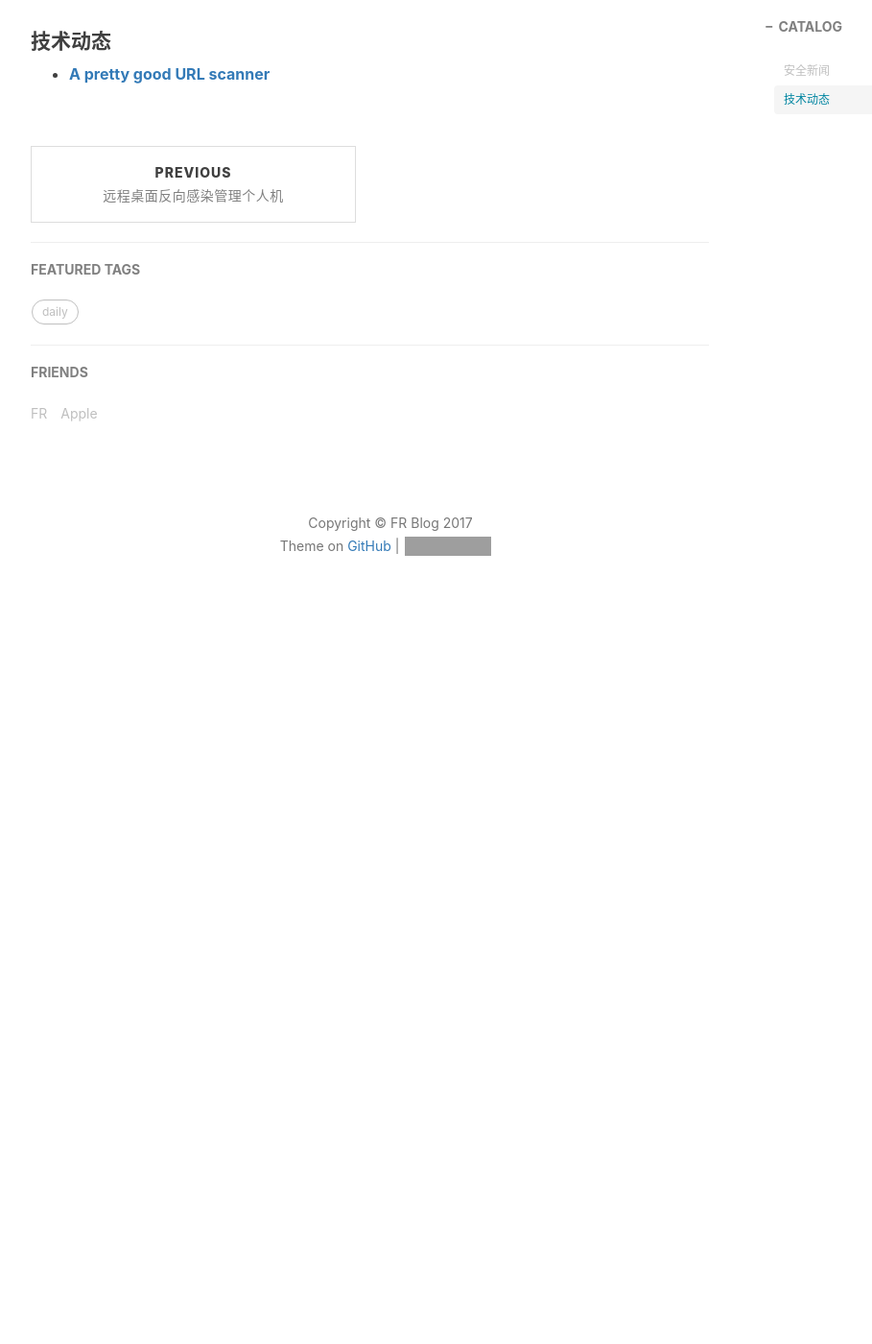
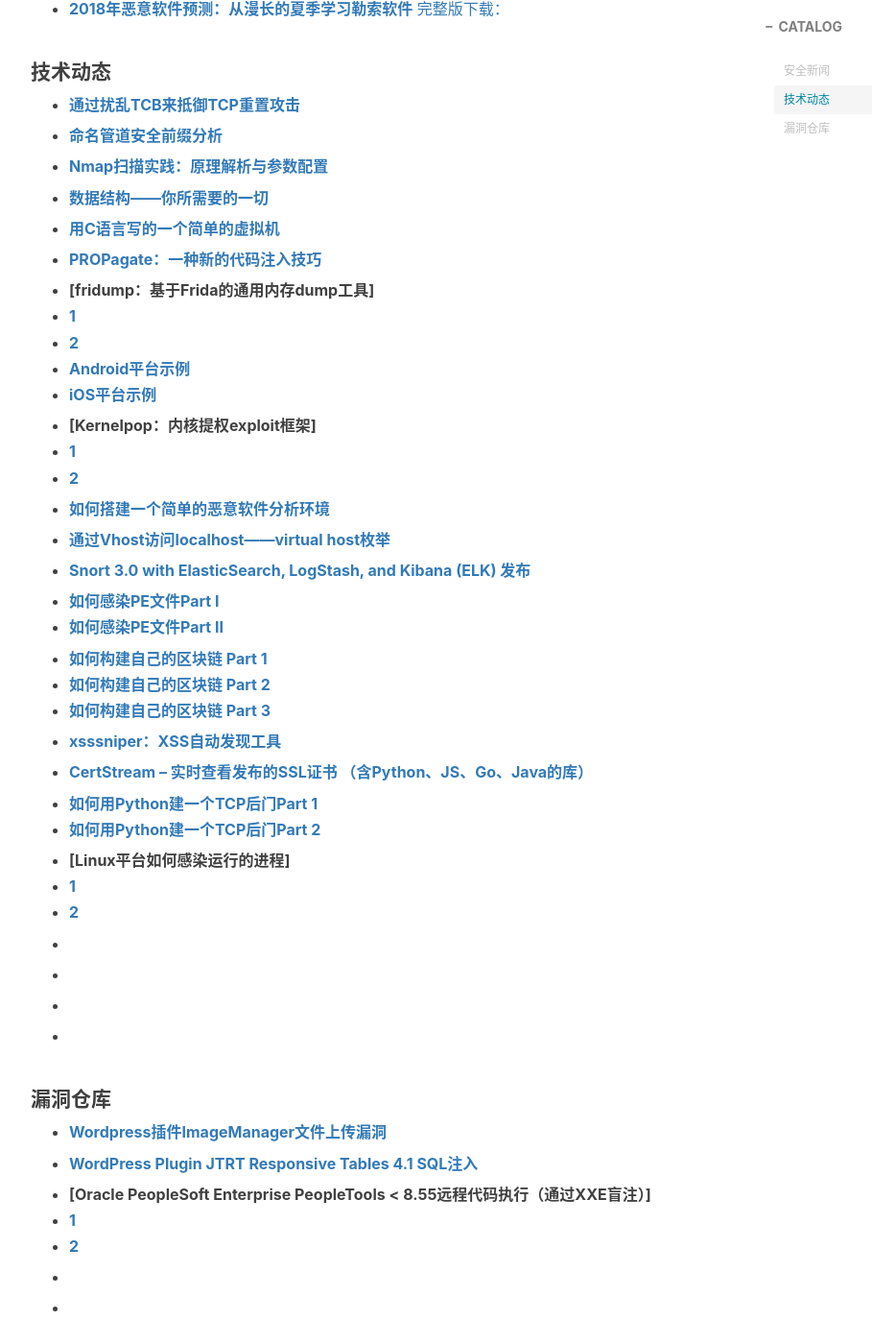
Before and after one commit to flankeraptor/flankeraptor.github.io, a Jekyll site: the page built from _posts/2017-11-07-01-20171107-安全态势.md, in a window 1280 px wide and 1400 px high, scrolled down 642 px. Shown: the whole window at 96% size, without its empty margins (233-1142 px from the left). Built offline with Jekyll 4.4.1, drawn with Linux system fonts in a browser that asks for light colours; nearby versions of some CDN libraries; comment, search, counter and statistics services are not loaded; before the commit the page ends 1315 px from its top, so only the background shows below that; grey boxes are pictures that could not be loaded.

Commit message:
Update 2017-11-07-01-20171107-安全态势.md

```diff
--- a/_posts/2017-11-07-01-20171107-安全态势.md
+++ b/_posts/2017-11-07-01-20171107-安全态势.md
@@ -8,9 +8,78 @@ header-img: img/post-bg-dailysec.jpg
 catalog: true
 tags:
     - daily
+    - vulnerability
 ---
 #### 安全新闻
 - **[五组数字看懂2017年网络安全大势](https://www.csoonline.com/article/3153707/security/top-5-cybersecurity-facts-figures-and-statistics-for-2017.html)**
 
+- **[2018年恶意软件预测：从漫长的夏季学习勒索软件](https://nakedsecurity.sophos.com/2017/11/03/2018-malware-forecast-learning-from-the-long-summer-of-ransomware/)**
+[完整版下载：](https://www.sophos.com/en-us/en-us/medialibrary/PDFs/technical-papers/malware-forecast-2018.pdf?la=en)
+
 #### 技术动态
-- **[A pretty good URL scanner](https://urlscan.io/)**
+- **[通过扰乱TCB来抵御TCP重置攻击](https://github.com/seclab-ucr/INTANG)**
+
+- **[命名管道安全前缀分析](https://tyranidslair.blogspot.co.uk/2017/11/named-pipe-secure-prefixes.html)**
+
+- **[Nmap扫描实践：原理解析与参数配置](http://www.kalitut.com/2017/11/nmap-scan-systems-for-open-ports.html)**
+
+- **[数据结构——你所需要的一切](https://medium.freecodecamp.org/all-you-need-to-know-about-tree-data-structures-bceacb85490c)**
+
+- **[用C语言写的一个简单的虚拟机](https://github.com/rmccullagh/como-lang-ng/blob/master/vm/simple.c)**
+
+- **[PROPagate：一种新的代码注入技巧](http://www.hexacorn.com/blog/2017/11/03/propagate-a-new-code-injection-trick-64-bit-and-32-bit/)**
+
+- **[fridump：基于Frida的通用内存dump工具]**
+- **[1](http://pentestcorner.com/introduction-to-fridump/)**
+- **[2](https://github.com/Nightbringer21/fridump)**
+- **[Android平台示例](http://pentestcorner.com/fridump-android-examples/)**
+- **[iOS平台示例](http://pentestcorner.com/fridump-ios-examples/)**
+
+- **[Kernelpop：内核提权exploit框架]**
+- **[1](http://www.kitploit.com/2017/11/kernelpop-kernel-privilege-escalation.html )**
+- **[2](https://github.com/spencerdodd/kernelpop)**
+
+- **[如何搭建一个简单的恶意软件分析环境](https://www.malwaretech.com/2017/11/creating-a-simple-free-malware-analysis-environment.html)**
+
+- **[通过Vhost访问localhost——virtual host枚举](https://blog.securitybreached.org/2017/11/04/access-localhost-via-virtual-host-virtual-host-enumeration/)**
+
+- **[Snort 3.0 with ElasticSearch, LogStash, and Kibana (ELK) 发布](http://blog.snort.org/2017/11/snort-30-with-elasticsearch-logstash.html)**
+
+- **[如何感染PE文件Part I](https://0x00sec.org/t/pe-file-infection/401 )**
+- **[如何感染PE文件Part II](https://0x00sec.org/t/pe-file-infection-part-ii/4135 )**
+
+- **[如何构建自己的区块链 Part 1](https://bigishdata.com/2017/10/17/write-your-own-blockchain-part-1-creating-storing-syncing-displaying-mining-and-proving-work/)**
+- **[如何构建自己的区块链 Part 2](https://bigishdata.com/2017/10/27/build-your-own-blockchain-part-2-syncing-chains-from-different-nodes/)**
+- **[如何构建自己的区块链 Part 3](https://bigishdata.com/2017/11/02/build-your-own-blockchain-part-3-writing-nodes-that-mine/)**
+
+- **[xsssniper：XSS自动发现工具](https://securityonline.info/xsssniper-automatic-xss-discovery-tool/)**
+
+- **[CertStream – 实时查看发布的SSL证书 （含Python、JS、Go、Java的库）](https://certstream.calidog.io/)**
+
+- **[如何用Python建一个TCP后门Part 1](https://0x00sec.org/t/how-to-make-a-reverse-tcp-backdoor-in-python-part-1/1038)**
+- **[如何用Python建一个TCP后门Part 2](https://0x00sec.org/t/how-to-make-a-reverse-tcp-backdoor-in-python-part-2/1040)**
+
+- **[Linux平台如何感染运行的进程]**
+- **[1](https://0x00sec.org/t/linux-infecting-running-processes/1097 )**
+- **[2](https://github.com/0x00pf/0x00sec_code/tree/master/mem_inject )**
+
+- **[]()**
+
+- **[]()**
+
+- **[]()**
+
+- **[]()**
+
+#### 漏洞仓库
+- **[Wordpress插件ImageManager文件上传漏洞](https://cxsecurity.com/issue/WLB-2017110031)**
+
+- **[WordPress Plugin JTRT Responsive Tables 4.1 SQL注入](https://www.exploit-db.com/exploits/43110/)**
+
+- **[Oracle PeopleSoft Enterprise PeopleTools < 8.55远程代码执行（通过XXE盲注）]**
+- **[1](https://www.exploit-db.com/exploits/43114/ )**
+- **[2](https://www.ambionics.io/blog/oracle-peoplesoft-xxe-to-rce)**
+
+- **[]()**
+
+- **[]()**
```
